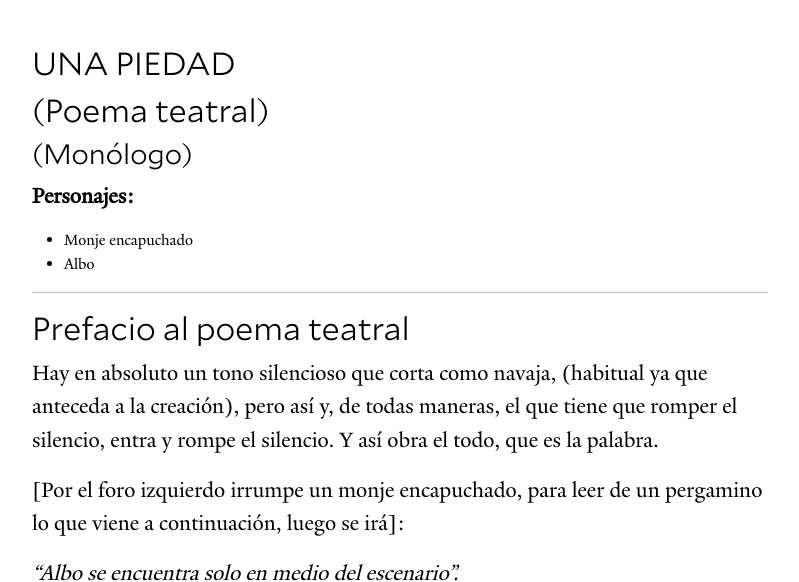
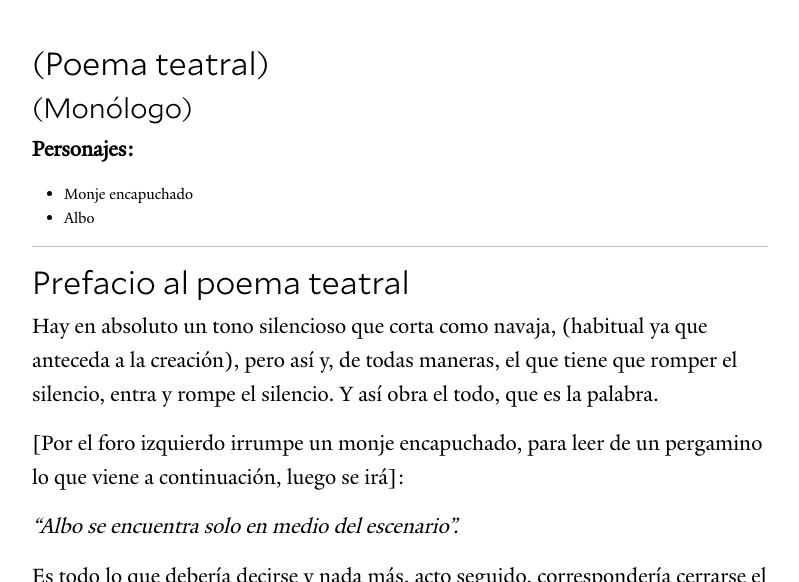
Before and after one commit to elotroalex/variantes, a Jekyll site: the page built from _num1/cordero-piedad.md, in a window 1280 px wide and 900 px high, cut to the strip 318-900 px from the top of the window. Shown: the whole strip, without its empty margins (240-1039 px from the left). Built offline with Jekyll 4.4.1, drawn with Linux system fonts in a browser that asks for light colours.

Commit message:
Update cordero-piedad.md

```diff
--- a/_num1/cordero-piedad.md
+++ b/_num1/cordero-piedad.md
@@ -8,7 +8,6 @@ orden: 18
 bio: "Luis Fernando Cordero Torrico (Bolivia, 1978). Escribe: poesía, relato, microrrelato, epístola y cuento. Funda y dirige la revista de poesía “Margen de Luz” del 2020 al 2022. Obtiene el segundo lugar en el certamen: “Cuentos de terror”, lanzado por la editorial argentina “Laia” (2023). Amplia participación en antologías, revistas internacionales."
 ---
 
-## UNA PIEDAD
 ## (Poema teatral)
 ### (Monólogo)
 
```
